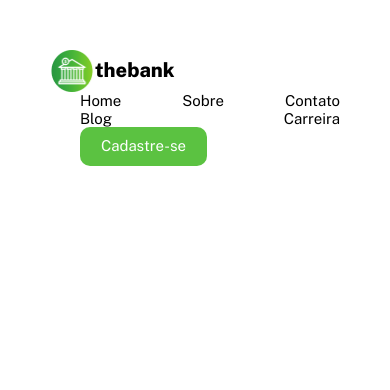
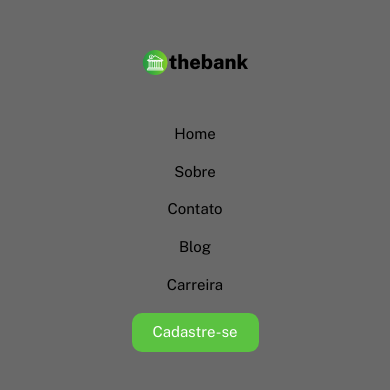
Before and after one commit to Wendel-Queiroz/exercicio-menu-com-flex-box, a plain HTML site: page index.html in a window 390 px wide. Drawn offline with nearby package versions, Linux system fonts and the light colour scheme.

Commit message:
adicionado o media queria

```diff
--- a/index.html
+++ b/index.html
@@ -14,8 +14,8 @@
 
     <title>thebank</title>
 
-    <link rel="stylesheet" href="./src/css/reset.css">
-    <link rel="stylesheet" href="./src/css/style.css">
+    <link rel="stylesheet" href="src/css/reset.css">
+    <link rel="stylesheet" href="src/css/style.css">
 </head>
 
 <body>
@@ -31,7 +31,7 @@
                 <li class="menu"><a href="#">Contato</a></li>
                 <li class="menu"><a href="#">Blog</a></li>
                 <li class="menu"><a href="#">Carreira</a></li>
-                <li class="cadastre-se"><a href="#"><p>Cadastre-se</p></a></li>
+                <li class="cadastre-se"><a href="#"><p>Cadastre-se</p   ></a></li>
             </ul>
         </nav>
     </header>
--- a/src/css/style.css
+++ b/src/css/style.css
@@ -42,6 +42,7 @@ li{
 
 li a{
     color: black;
+    transition: 0.3s ease-in-out;
 }
 
 li a p{
@@ -69,3 +70,33 @@ li a p{
 li a:hover{
     color: white;
 }
+
+@media (max-width: 481px) {
+    body{
+        background-color: dimgray;
+    }
+
+    div{
+        margin: 0;
+        width: 100%;
+        display: flex;
+        justify-content: center;
+    }
+
+    div img{
+        width: 27px;
+        height: 25px;
+    }
+
+    ul{
+        flex-direction: column;
+        flex: 0 1 426px;
+        margin-top: 50px;
+    }
+
+    li{
+        margin-left: 0;
+        margin-bottom: 20px;
+    }
+
+}
```
